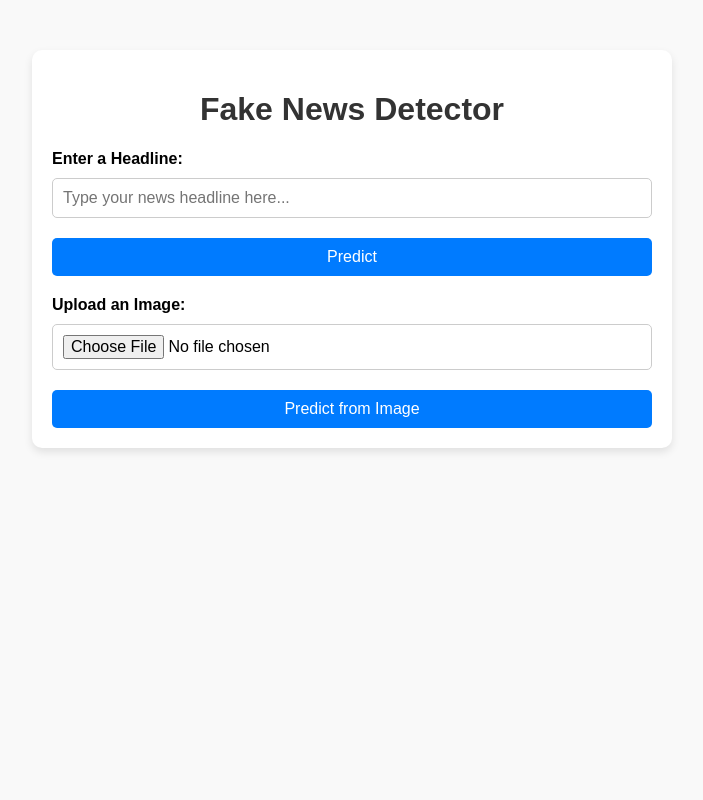
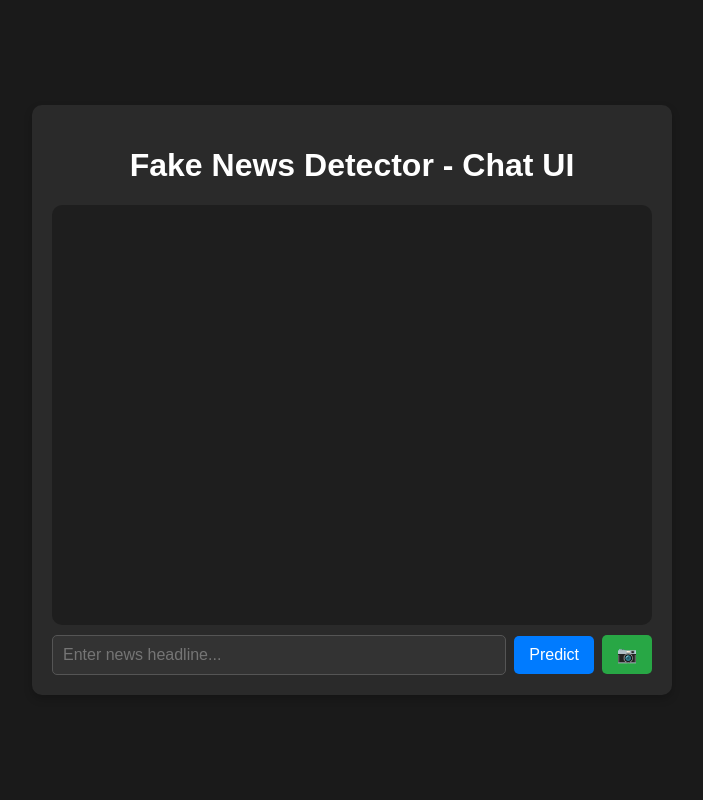
Before and after one commit to Hazman02/fake-news-api, a FastAPI app: page / in a window 1280 px wide. Shown: the whole page, without its empty margins (288-991 px from the left). Run offline with FastAPI, Linux system fonts and the light colour scheme; parts of the project's set-up code (start-up, migrations or seed data) failed here and were passed over.

Commit message:
Initial commit for Fake News Detector API

```diff
--- a/app.py
+++ b/app.py
@@ -24,7 +24,7 @@ model = joblib.load('xgboost_fake_news_model.pkl')
 vocab, vector = malaya.wordvector.load('combine')
 
 # If on Windows, ensure Tesseract path is correct
-# pytesseract.pytesseract.tesseract_cmd = r"C:\Program Files\Tesseract-OCR\tesseract.exe"
+pytesseract.pytesseract.tesseract_cmd = r"C:\Program Files\Tesseract-OCR\tesseract.exe"
 
 # Function to preprocess text
 def preprocess_text(text):
--- a/templates/index.html
+++ b/templates/index.html
@@ -3,100 +3,203 @@
 <head>
     <meta charset="UTF-8">
     <meta name="viewport" content="width=device-width, initial-scale=1.0">
-    <title>Fake News Detector</title>
+    <title>Fake News Detector - Chat UI</title>
     <style>
         body {
             font-family: Arial, sans-serif;
-            margin: 50px;
-            background-color: #f9f9f9;
+            background-color: #1A1A1A;
+            color: white;
+            margin: 0;
+            padding: 0;
+            display: flex;
+            flex-direction: column;
+            justify-content: center;
+            align-items: center;
+            height: 100vh;
         }
+
         .container {
+            width: 90%;
             max-width: 600px;
-            margin: 0 auto;
+            background: #2A2A2A;
             padding: 20px;
-            background: #ffffff;
             border-radius: 10px;
-            box-shadow: 0 4px 8px rgba(0, 0, 0, 0.1);
+            box-shadow: 0 4px 8px rgba(0, 0, 0, 0.2);
+            display: flex;
+            flex-direction: column;
         }
+
         h1 {
             text-align: center;
-            color: #333;
+            color: #FFFFFF;
         }
-        form {
+
+        .chat-box {
             display: flex;
             flex-direction: column;
-            margin-top: 20px;
+            height: 400px;
+            overflow-y: auto;
+            padding: 10px;
+            background: #1E1E1E;
+            border-radius: 10px;
+            margin-bottom: 10px;
         }
-        input[type="text"],
-        input[type="file"] {
+
+        .chat-bubble {
+            max-width: 80%;
+            padding: 12px;
+            border-radius: 10px;
+            margin: 5px 0;
+            word-wrap: break-word;
+            text-align: justify;  /* Ensures text is justified */
+            font-size: 14px;
+            line-height: 1.5;
+        }
+
+        .system-message strong {
+            color: white; /* Ensures bold labels are white */
+        }
+
+        .user-message {
+            background: #007BFF;
+            color: white;
+            align-self: flex-end;
+            border-bottom-right-radius: 0;
+        }
+
+        .system-message {
+            background: #444;
+            color: white;
+            align-self: flex-start;
+            border-bottom-left-radius: 0;
+        }
+
+
+        .input-area {
+            display: flex;
+            gap: 8px;
+            align-items: center;
+        }
+
+        input[type="text"] {
+            flex-grow: 1;
             padding: 10px;
-            margin: 10px 0;
-            border: 1px solid #ccc;
+            font-size: 16px;
+            border: 1px solid #555;
             border-radius: 5px;
+            background: #333;
+            color: white;
+        }
+
+        button {
+            padding: 10px 15px;
             font-size: 16px;
-        }
-        button {
-            padding: 10px;
-            color: #ffffff;
             background: #007BFF;
+            color: white;
             border: none;
             border-radius: 5px;
-            font-size: 16px;
             cursor: pointer;
-            margin-top: 10px;
         }
+
         button:hover {
             background: #0056b3;
         }
-        .result {
-            margin-top: 20px;
-            padding: 15px;
-            background: #e9ecef;
-            border-left: 4px solid #007BFF;
+
+        .upload-btn {
+            background: #28A745;
         }
-        .error {
-            margin-top: 20px;
-            padding: 15px;
-            background: #f8d7da;
-            border-left: 4px solid #dc3545;
-        }
-        .result strong, .error strong {
-            color: #333;
+
+        .upload-btn:hover {
+            background: #218838;
         }
     </style>
 </head>
 <body>
     <div class="container">
-        <h1>Fake News Detector</h1>
+        <h1>Fake News Detector - Chat UI</h1>
 
-        <!-- Form for text input -->
-        <form method="POST" action="/predict">
-            <label for="headline"><strong>Enter a Headline:</strong></label>
-            <input type="text" id="headline" name="headline" placeholder="Type your news headline here..." required>
-            <button type="submit">Predict</button>
-        </form>
+        <div class="chat-box" id="chatBox">
+            <!-- Messages will be inserted here -->
+        </div>
 
-        <!-- Form for image upload -->
-        <form method="POST" action="/predict_from_image" enctype="multipart/form-data">
-            <label for="file"><strong>Upload an Image:</strong></label>
-            <input type="file" id="file" name="file" accept="image/*" required>
-            <button type="submit">Predict from Image</button>
-        </form>
+        <div class="input-area">
+            <input type="text" id="headlineInput" placeholder="Enter news headline...">
+            <button onclick="sendMessage()">Predict</button>
+            <button class="upload-btn" onclick="document.getElementById('imageUpload').click();">📷</button>
+            <input type="file" id="imageUpload" style="display: none;" accept="image/*" onchange="sendImage()">
+        </div>
+    </div>
 
-        {% if prediction %}
-        <div class="result">
-            <p><strong>Headline / Extracted Text:</strong> {{ headline }}</p>
-            <p><strong>Prediction:</strong> {{ prediction }}</p>
-            <p><strong>Fake News Probability:</strong> {{ fake_probability }}</p>
-            <p><strong>Real News Probability:</strong> {{ real_probability }}</p>
-        </div>
-        {% endif %}
+    <script>
+        function sendMessage() {
+            const input = document.getElementById('headlineInput');
+            const text = input.value.trim();
+            if (text === '') return;
 
-        {% if error %}
-        <div class="error">
-            <p><strong>Error:</strong> {{ error }}</p>
-        </div>
-        {% endif %}
-    </div>
+            addChatBubble(text, 'user-message');
+            input.value = '';
+
+            fetch('http://127.0.0.1:8000/predict', {
+                method: 'POST',
+                headers: { 'Content-Type': 'application/x-www-form-urlencoded' },
+                body: `headline=${encodeURIComponent(text)}`
+            })
+            .then(response => response.json())
+            .then(data => {
+                // Format message for structured response
+                const formattedMessage = `
+                    <strong>Headline:</strong> ${data.headline} <br><br>
+                    <strong>Prediction:</strong> ${data.prediction} <br><br>
+                    <strong>Fake Probability:</strong> ${data.fake_probability} <br><br>
+                    <strong>Real Probability:</strong> ${data.real_probability}
+                `;
+                addChatBubble(formattedMessage, 'system-message', true);
+            })
+            .catch(error => addChatBubble(`Error: ${error}`, 'system-message'));
+        }
+
+        function sendImage() {
+            const fileInput = document.getElementById('imageUpload');
+            const file = fileInput.files[0];
+
+            if (!file) return;
+            addChatBubble("[User uploaded an image]", 'user-message');
+
+            const formData = new FormData();
+            formData.append('file', file);
+
+            fetch('http://127.0.0.1:8000/predict_from_image_api', {
+                method: 'POST',
+                body: formData
+            })
+            .then(response => response.json())
+            .then(data => {
+                // Format extracted text response
+                const formattedMessage = `
+                    <strong>Extracted Text:</strong> ${data.extracted_text} <br><br>
+                    <strong>Prediction:</strong> ${data.prediction} <br><br>
+                    <strong>Fake Probability:</strong> ${data.fake_probability} <br><br>
+                    <strong>Real Probability:</strong> ${data.real_probability}
+                `;
+                addChatBubble(formattedMessage, 'system-message', true);
+            })
+            .catch(error => addChatBubble(`Error: ${error}`, 'system-message'));
+        }
+
+        function addChatBubble(text, className, isHTML = false) {
+            const chatBox = document.getElementById('chatBox');
+            const message = document.createElement('div');
+            message.classList.add('chat-bubble', className);
+
+            if (isHTML) {
+                message.innerHTML = text;  // Allows HTML formatting for bold and structured text
+            } else {
+                message.textContent = text;
+            }
+
+            chatBox.appendChild(message);
+            chatBox.scrollTop = chatBox.scrollHeight;
+        }
+    </script>
 </body>
 </html>
```
